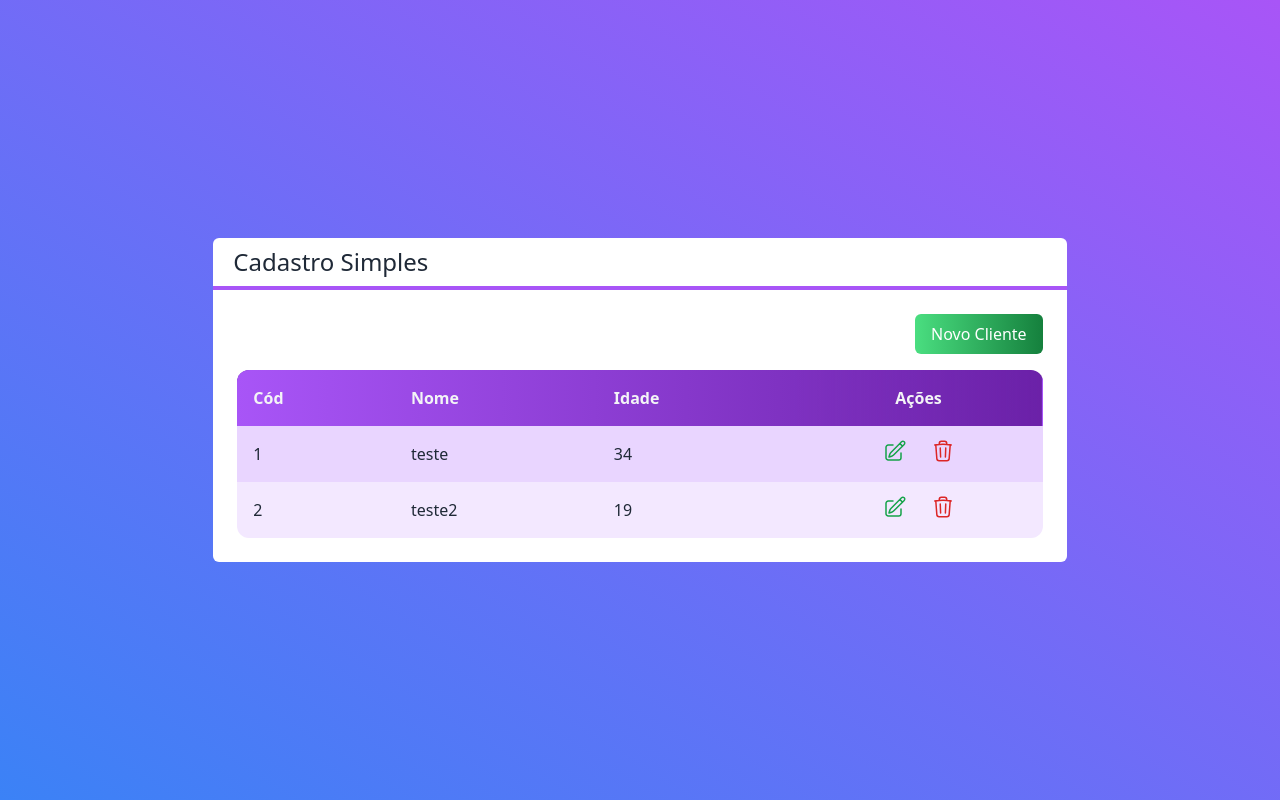
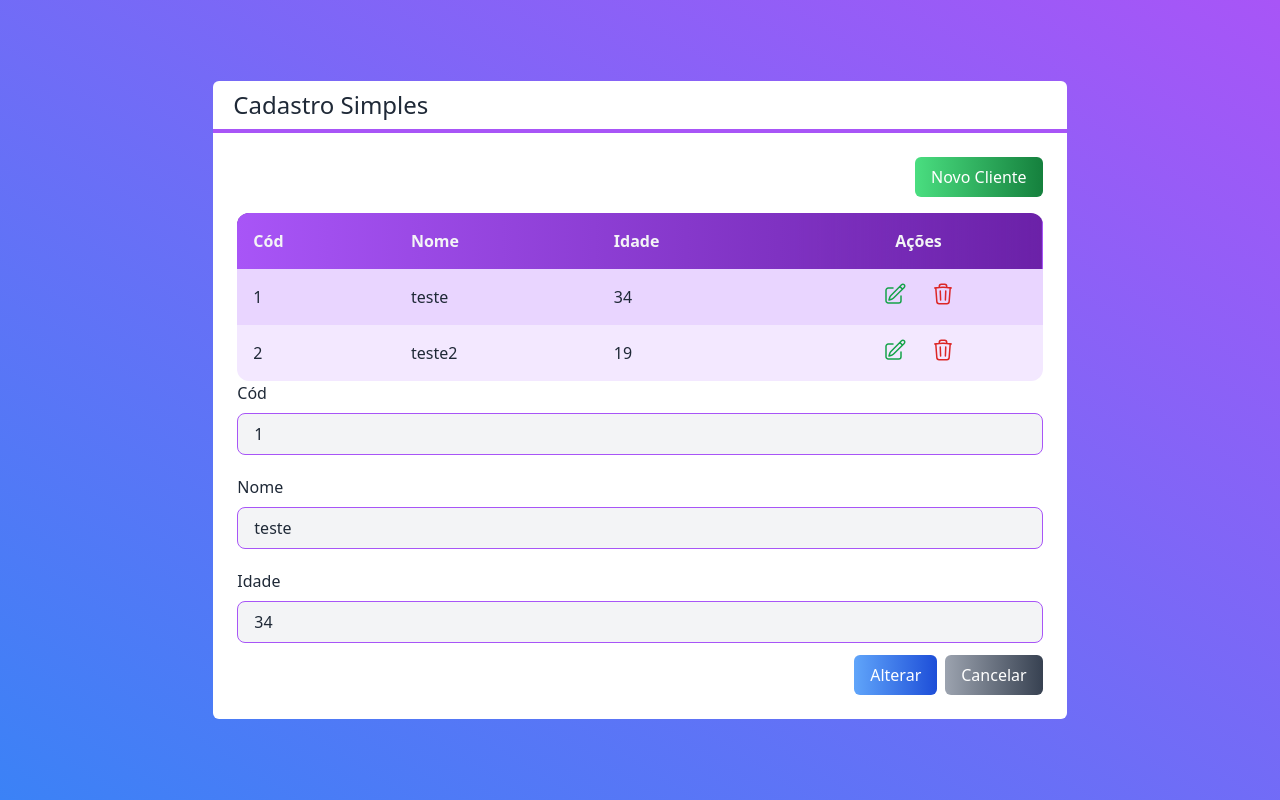
Before and after one commit to Romenildo/next-crud-firebase, a Next.js app: page / in a window 1280 px wide. Built offline with nearby package versions, Linux system fonts and the light colour scheme.

Commit message:
criando formulario edit e salvar

```diff
--- /dev/null
+++ b/src/components/Form.tsx
@@ -0,0 +1,31 @@
+
+import { useState } from 'react'
+import Client from '../core/Client'
+import Input from './Input'
+import Button from './Button'
+
+interface FormProps {
+    client: Client
+}
+
+
+export default function Form(props:FormProps){
+
+    const id = props.client?.id
+    const [name, setName] = useState(props.client?.name ?? '')
+    const [age, setAge] = useState(props.client?.age ?? 0)
+
+    return(
+        <div>
+            {id && (
+                <Input text='Cód' value={id} readOnly  className='mb-5'/>
+            )}
+            <Input text='Nome' value={name} onChange={setName}  className='mb-5'/>
+            <Input text='Idade' type='number' value={age}  onChange={setAge}/>
+            <div className='mt-3 flex justify-end'>
+                <Button color='blue' className='mr-2'> {id ? 'Alterar': 'Salvar'}</Button>
+                <Button> Cancelar</Button>
+            </div>
+        </div>
+    )
+}
--- /dev/null
+++ b/src/components/Input.tsx
@@ -0,0 +1,36 @@
+
+
+interface InputProps {
+    type?: 'text' | 'number'
+    text: string
+    value: any
+    readOnly?: boolean
+    onChange?: (value:any)=> void
+    className?: string
+}
+
+
+export default function Input(props:InputProps){
+
+
+    return(
+        <div className={`flex flex-col ${props.className}`}>
+            <label htmlFor="" className="mb-2">
+                 {props.text}
+            </label>
+            <input
+             type={props.type ?? 'text'}
+             value={props.value}
+             readOnly={props.readOnly}
+             onChange={e=>props.onChange?.(e.target.value)}
+             className={`
+                border border-purple-500 rounded-lg
+                focus: outline-none bg-gray-100
+                px-4 py-2
+                ${props.readOnly?'':'focus:bg-white'}
+             `}
+
+            />
+        </div>
+    )
+}
--- a/src/pages/index.tsx
+++ b/src/pages/index.tsx
@@ -1,4 +1,5 @@
 import Button from "../components/Button";
+import Form from "../components/Form";
 import Layout from "../components/Layout";
 import Table from "../components/Table";
 import Client from "../core/Client";
@@ -26,6 +27,7 @@ export default function Home() {
         </div>
 
         <Table clients={clients} onSelect={onSelect} onDelete={onDelete}></Table>
+        <Form client={clients[0]}></Form>
       </Layout>
     </div>
   )
```
